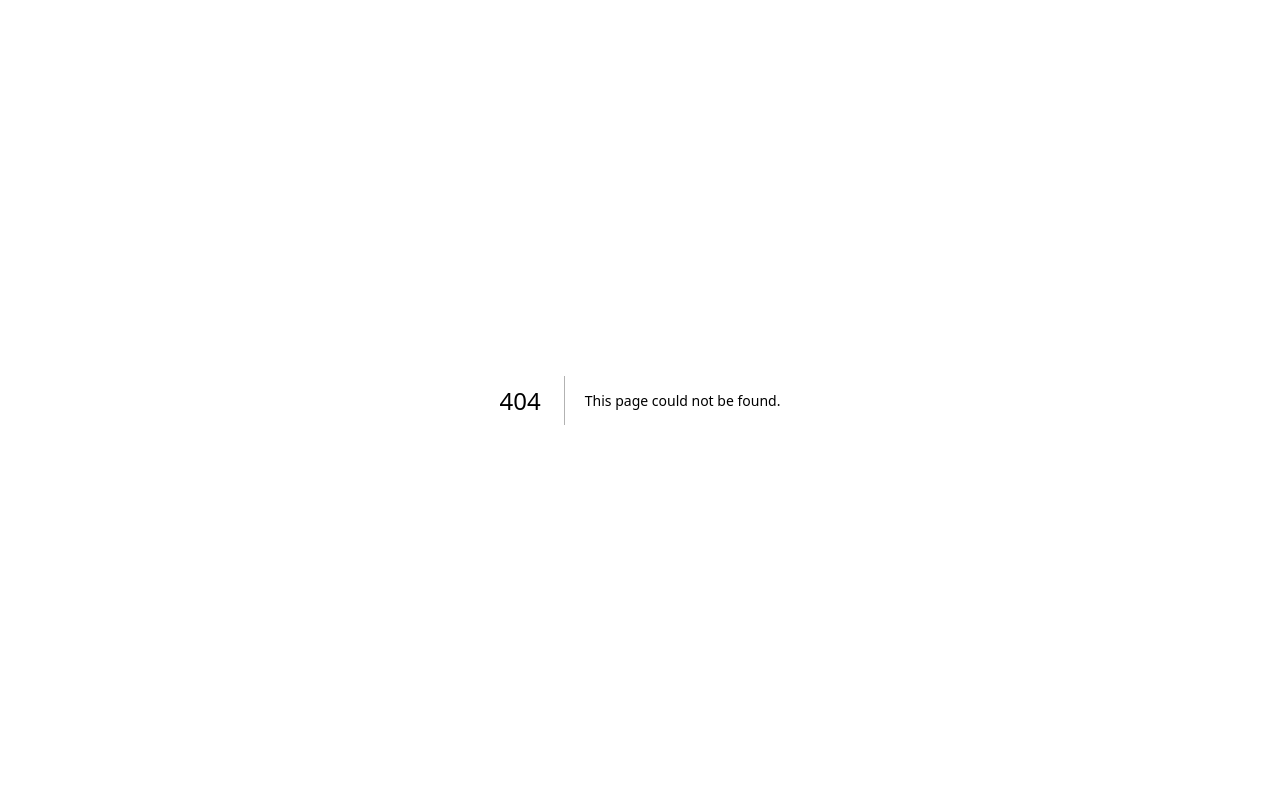
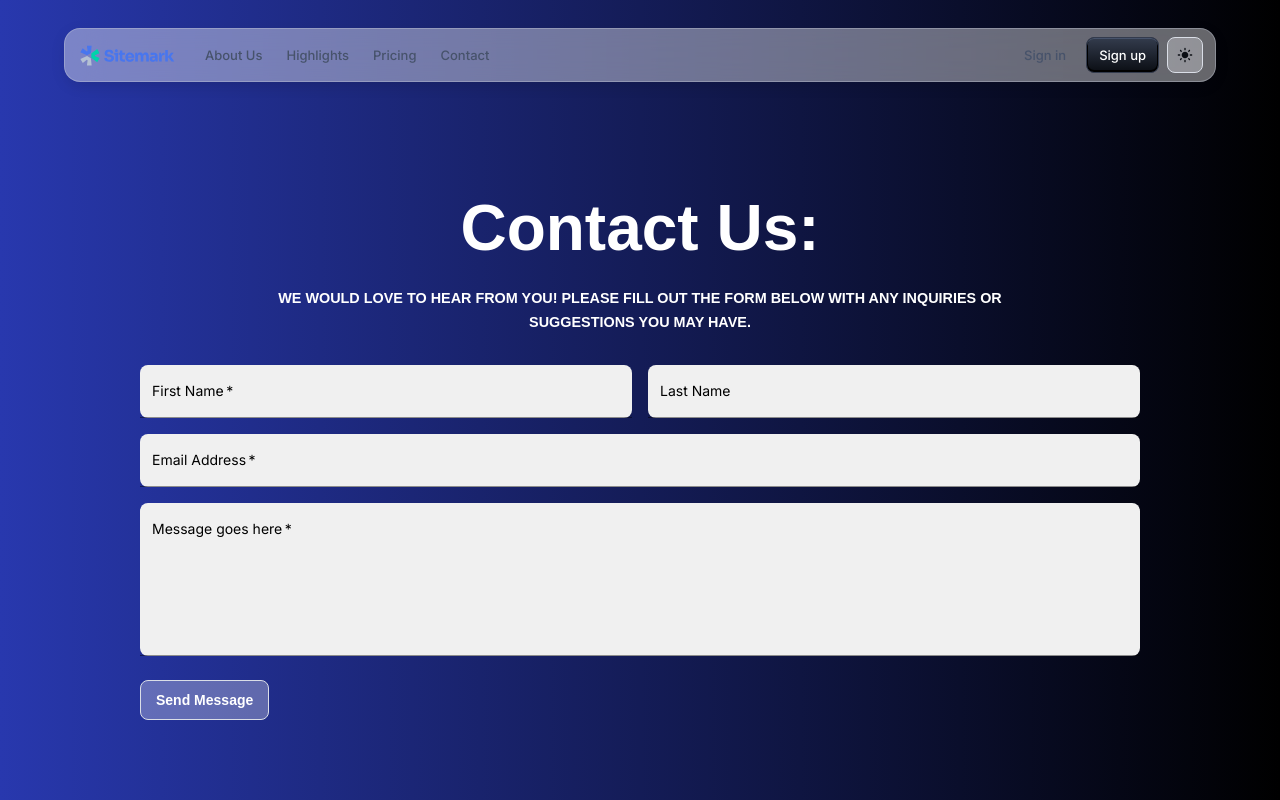
Before and after one commit to datasheng/csc33600-repo-sk-warriors, a Next.js app: page /contact in a window 1280 px wide. Before the commit this address had no page. Shown: the top 800 px of the page. Built offline with nearby package versions, Linux system fonts and the light colour scheme.

Commit message:
Added contact page, still needs to be finished

```diff
--- /dev/null
+++ b/app/contact/page.js
@@ -0,0 +1,155 @@
+"use client";
+
+import { Box, Typography, Button, Grid, TextField } from "@mui/material";
+
+import AppAppBar from "../home-page/components/AppAppBar";
+import Footer from "../home-page/components/Footer";
+
+export default function Contact() {
+  return (
+    <>
+      <AppAppBar></AppAppBar>
+      {/*Contact Form Section*/}
+      <Box
+        sx={{
+          minHeight: { xs: "100vh", sm: "100vh" },
+          display: "flex",
+          flexDirection: "column",
+          alignItems: "center",
+          justifyContent: { xs: "flex-start", sm: "center" },
+          background: "linear-gradient(270deg, #000000, #2838ae)",
+          overflow: "auto",
+          padding: {
+            xs: "20px 10px 40px",
+            sm: "60px 20px",
+          },
+          pt: { xs: "150px", sm: "100px" },
+        }}
+      >
+        <Box
+          sx={{
+            background: "transparent",
+            maxWidth: "1000px",
+            width: "100%",
+            color: "white",
+            paddingTop: "70px",
+          }}
+        >
+          <Typography
+            variant="h2"
+            sx={{
+              color: "white",
+              fontFamily: "Kanit, sans-serif",
+              fontWeight: "900",
+              fontSize: { xs: "2rem", sm: "3rem", md: "4rem" },
+              textAlign: "center",
+            }}
+          >
+            Contact Us:
+          </Typography>
+
+          <Typography
+            variant="caption"
+            sx={{
+              color: "white",
+              fontFamily: "Kanit, sans-serif",
+              fontWeight: "900",
+              textTransform: "uppercase",
+              textAlign: "center",
+              paddingTop: "20px",
+              fontSize: { xs: "0.7rem", sm: "0.8rem", md: "0.9rem" },
+              maxWidth: "800px",
+              display: "block",
+              mx: "auto",
+              mb: "20px",
+              paddingBottom: "10px",
+            }}
+          >
+            We would love to hear from you! Please fill out the form below with
+            any inquiries or suggestions you may have.
+          </Typography>
+
+          <Grid container spacing={2}>
+            <Grid item xs={6}>
+              <TextField
+                fullWidth
+                label="First Name"
+                variant="filled"
+                sx={{
+                  backgroundColor: "white",
+                  borderRadius: 1,
+                  "& .MuiInputLabel-root": { color: "black" },
+                  opacity: 1,
+                }}
+                required
+              />
+            </Grid>
+            <Grid item xs={6}>
+              <TextField
+                fullWidth
+                label="Last Name"
+                variant="filled"
+                sx={{
+                  backgroundColor: "white",
+                  borderRadius: 1,
+                  "& .MuiInputLabel-root": { color: "black" },
+                  opacity: 1,
+                }}
+              />
+            </Grid>
+          </Grid>
+
+          <TextField
+            fullWidth
+            label="Email Address"
+            variant="filled"
+            sx={{
+              backgroundColor: "white",
+              mt: 2,
+              borderRadius: 1,
+              "& .MuiInputLabel-root": { color: "black" },
+              opacity: 1,
+            }}
+            required
+            type="email"
+          />
+
+          <TextField
+            fullWidth
+            label="Message goes here"
+            variant="filled"
+            multiline
+            rows={6}
+            sx={{
+              backgroundColor: "white",
+              mt: 2,
+              borderRadius: 1,
+              "& .MuiInputLabel-root": { color: "black" },
+              opacity: 1,
+            }}
+            required
+          />
+
+          <Button
+            variant="outlined"
+            color="primary"
+            sx={{
+              fontFamily: "Kanit, sans-serif",
+              fontWeight: 900,
+              color: "white",
+              mt: 3,
+              border: "1px solid primary",
+              transition: "0.4s ease-in-out",
+              "&:hover": {
+                border: "1px solid rgba(145, 83, 209, 1)",
+              },
+            }}
+          >
+            Send Message
+          </Button>
+        </Box>
+      </Box>
+      <Footer></Footer>
+    </>
+  );
+}
```
